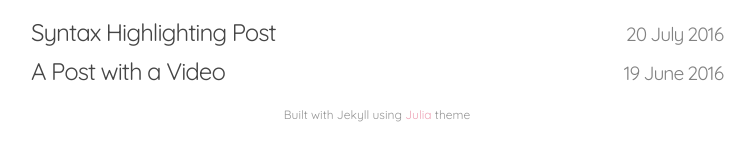
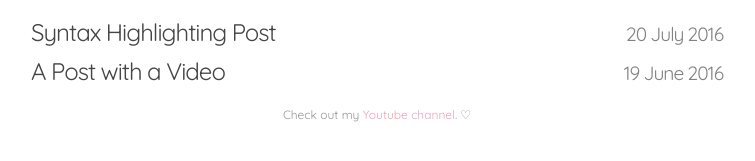
Before and after one commit to anais-seely/All-Things-Anais, a Jekyll site: the page built from index.html, in a window 1280 px wide. Shown: the part 307-468 px from the top of the page, without its empty margins (263-1018 px from the left). Built offline with Jekyll 4.4.1, drawn with Linux system fonts in a browser that asks for light colours; nearby versions of some CDN libraries.

Commit message:
update index

```diff
--- a/index.html
+++ b/index.html
@@ -4,7 +4,7 @@ layout: main
 
 <div class="home">
     <div class="logo-header">
-        <img src='/assets/logo.png'>
+        <img src="{{ site.baseurl }}/assets/logo.png">
         <h1 class="post-title">{{ site.title }}</h1>
     </div>
 
@@ -12,7 +12,7 @@ layout: main
     {% for post in site.posts %}
     <li>
         <div>
-        <a class="post-link" href="{{ site.url }}{{ post.url}}">{{ post.title }}</a>
+        <a class="post-link" href="{{ site.url }}{{ site.baseurl }}{{ post.url}}">{{ post.title }}</a>
             <span class="post-date">{{ post.date | date_to_long_string }}</span>
         </div>
     </li>
@@ -20,8 +20,7 @@ layout: main
   </ul>
 
     <div class="footer center">
-        Built with Jekyll using
-        <a href="https://github.com/kuoa/julia" target="_blank">Julia</a>
-        theme
+         Check out my
+  <a href="https://www.youtube.com/c/AnaisSeely" target="_blank">Youtube channel</a>. ♡
     </div>
 </div>
```
